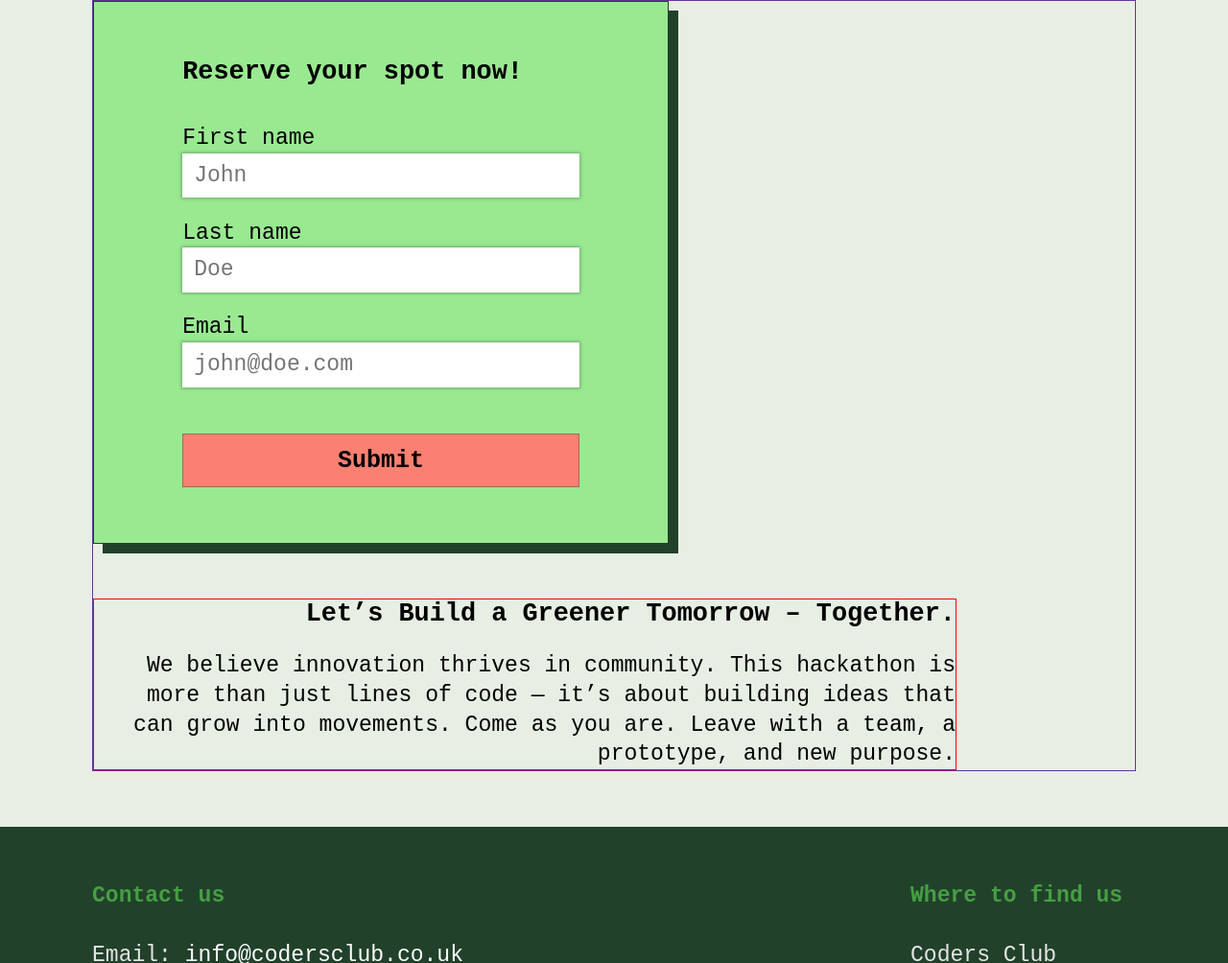
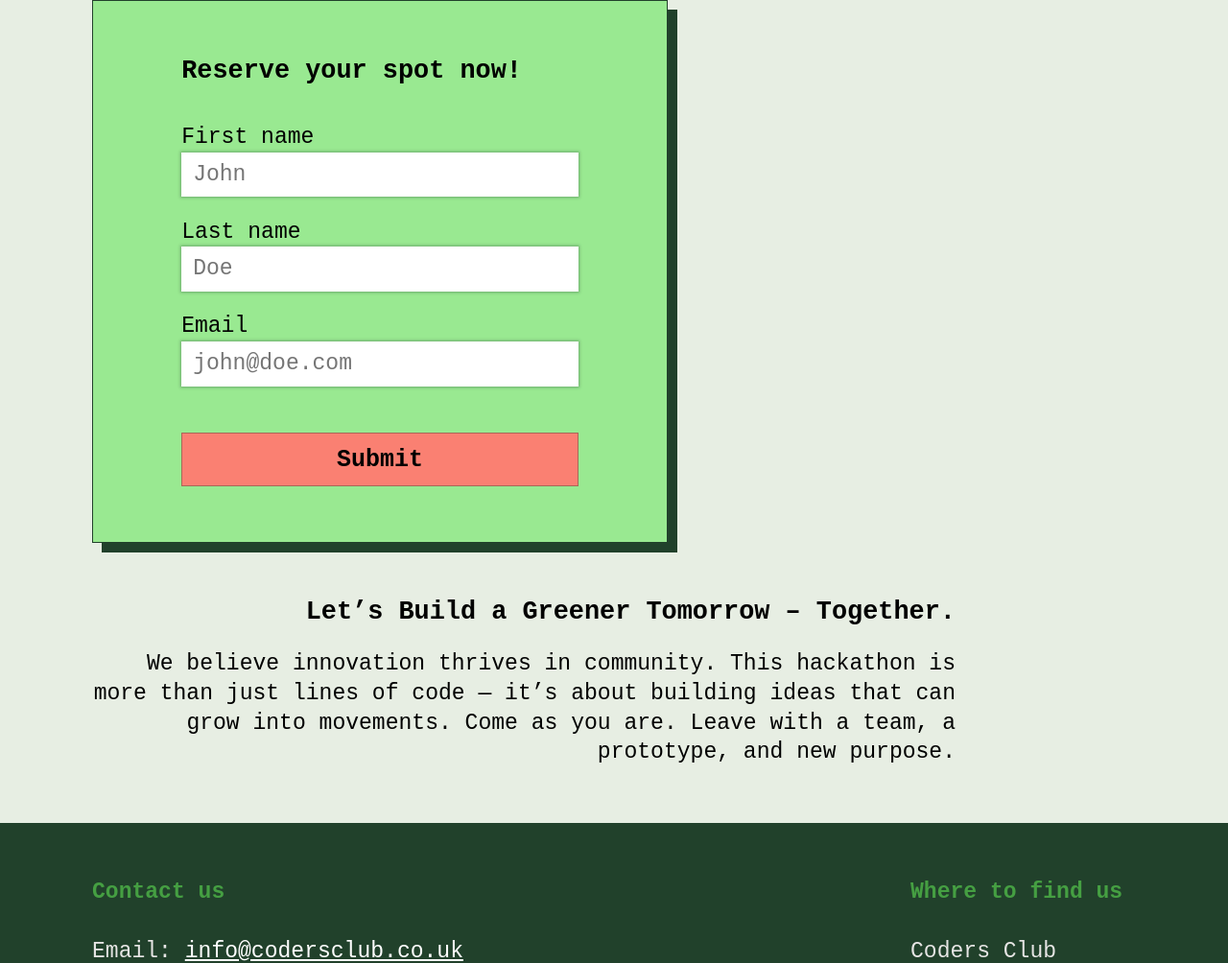
Before and after one commit to Fabi-P/Fabi-P.github.io, a plain HTML site: page index.html in a window 1280 px wide. Shown: the part 1597-2601 px from the top of the page at 96% size. Drawn offline with Linux system fonts and the light colour scheme.

Commit message:
Removed development borders from css

```diff
--- a/styles.css
+++ b/styles.css
@@ -5,7 +5,6 @@
     font-size: 1.2rem;
     box-sizing: border-box;
     line-height: 1.6rem;
-    /* border: 1px solid red; */
 }
 :root {
     --contents-width: 900px;
@@ -102,8 +101,8 @@ p {
     gap: 3rem;
     margin-top: 2rem;
     align-items: flex-end;
-    border: 1px solid rebeccapurple;
 }
+
 #colored-box {
     background-color: var(--green-light);
     padding: 3rem 4.8rem;
@@ -113,6 +112,7 @@ p {
     max-width: 600px;
     flex: 1 1 auto;
 }
+
 #booking-form {
     margin-top: 2rem;
     min-width: 300px;
@@ -126,6 +126,7 @@ p {
     border-radius: none;
     box-shadow: 0 0 3px 1px var(--green-shadow);
 }
+
 #submit-btn {
     margin-top: 1.4rem;
     background-color: var(--accent);
@@ -145,7 +146,6 @@ p {
     max-width: 900px;
     text-align: end;
     justify-self: end;
-    border: 1px solid red;
 }
 
 /* footer styles */
```
